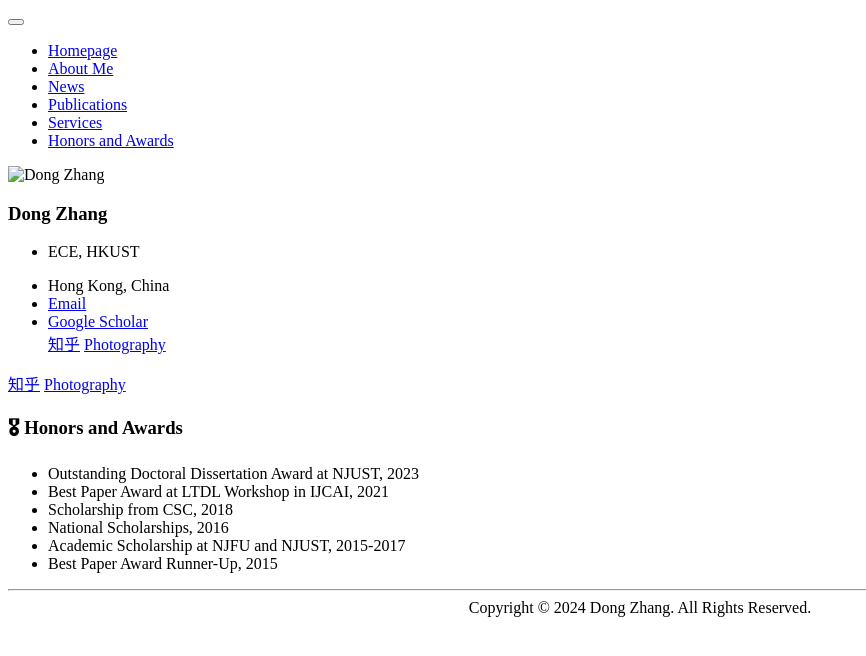
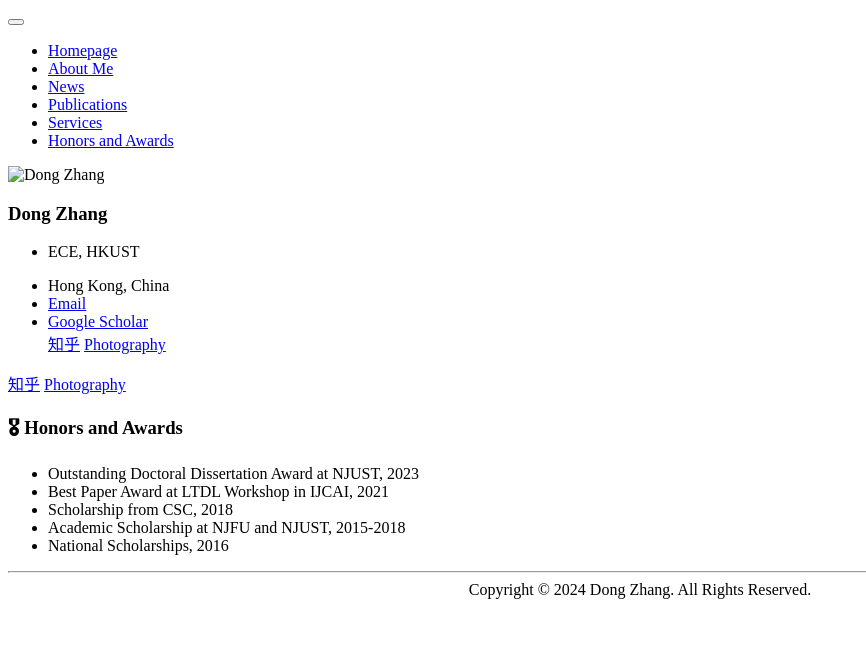
Before and after one commit to ZHANGDONG-NJUST/zhangdong-njust.github.io, a Jekyll site: the page built from _pages/includes/4_award.md, in a window 1280 px wide. Shown: the top 656 px of the page, without its empty margins (0-866 px from the left). Built offline with Jekyll 4.4.1, drawn with Linux system fonts in a browser that asks for light colours; our own code applies the rules of GitHub Pages for plain Markdown files.

Commit message:
Update 4_award.md

```diff
--- a/_pages/includes/4_award.md
+++ b/_pages/includes/4_award.md
@@ -2,6 +2,5 @@
 - Outstanding Doctoral Dissertation Award at NJUST, 2023
 - Best Paper Award at LTDL Workshop in IJCAI, 2021
 - Scholarship from CSC, 2018
+- Academic Scholarship at NJFU and NJUST, 2015-2018
 - National Scholarships, 2016
-- Academic Scholarship at NJFU and NJUST, 2015-2017
-- Best Paper Award Runner-Up, 2015
```
